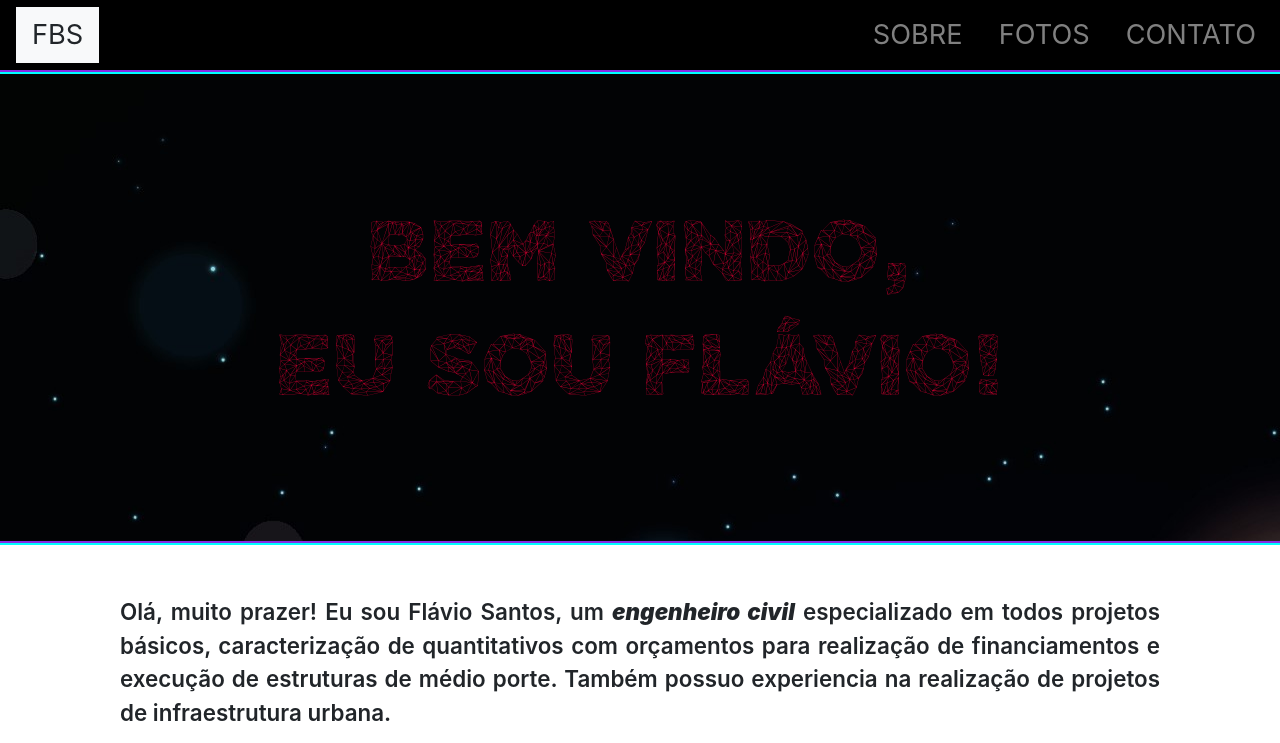
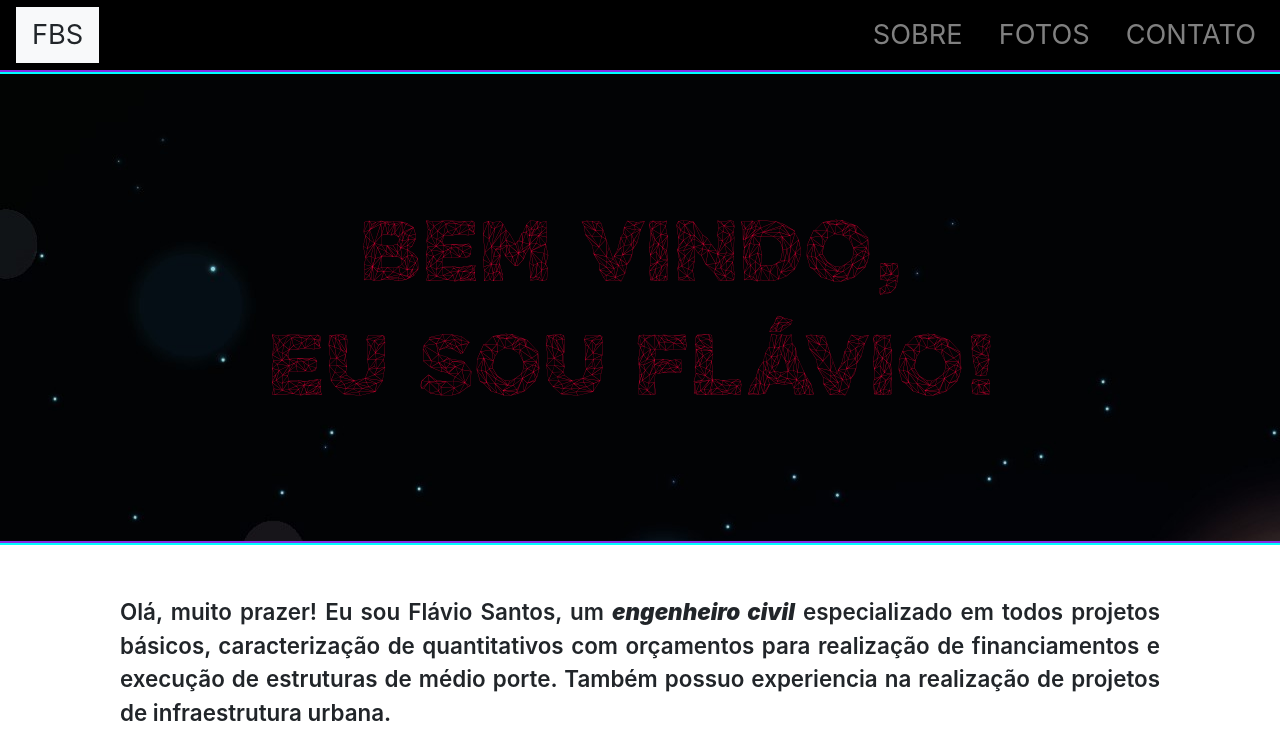
Before and after one commit to flaviobzs/page-flaviobs, a plain HTML site: page index.html in a window 1280 px wide. Shown: the top 743 px of the page. Drawn offline with nearby package versions, Linux system fonts and the light colour scheme.

Commit message:
Update index.html

```diff
--- a/index.html
+++ b/index.html
@@ -46,9 +46,12 @@
         </div>
         <div class="container-fluid" id="line2">
         </div>
-        <div class="container-fluid col-xs-10 justify-content-center" id="apresentacao">
-            <h1>BEM VINDO,</h1>
-            <h1>EU SOU FLÁVIO!</h1>
+        <div class="container-fluid col-md-12" id="apresentacao">
+
+            <div class="row mr-auto justify-content-center">
+                <h1>BEM VINDO,</h1>
+                <h1>EU SOU FLÁVIO!</h1>
+            </div>
 
         </div>
         <div class="container-fluid" id="line1">
```
